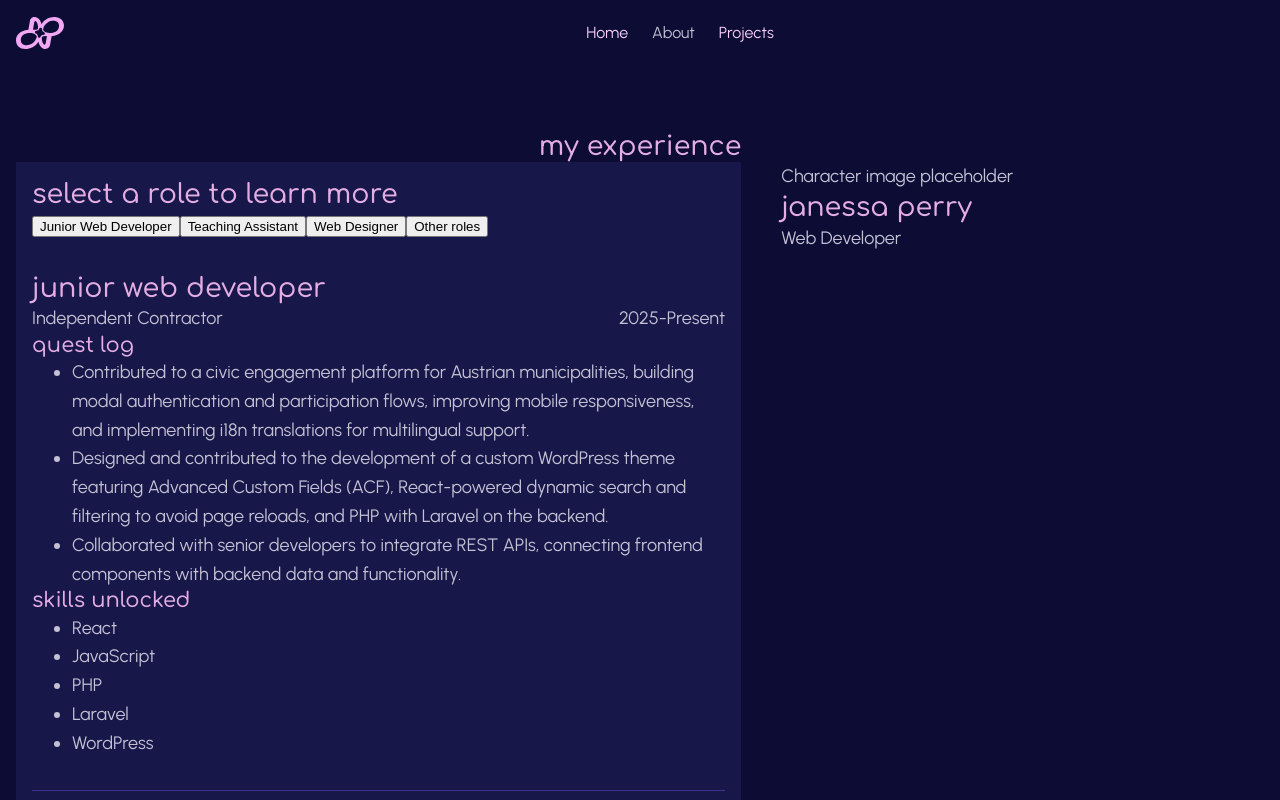
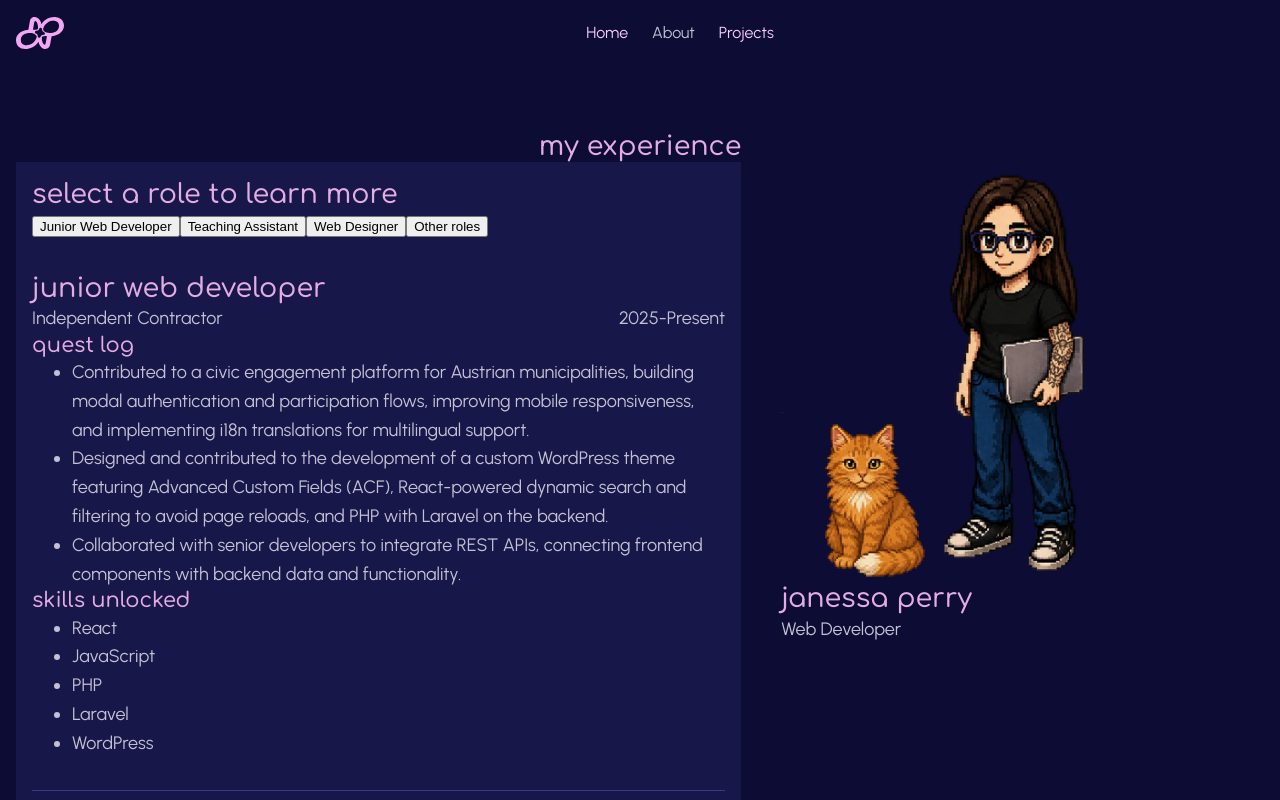
Before and after one commit to janessaperry/portfolio-vue, a Vue app: page /about in a window 1280 px wide. Shown: the top 800 px of the page. Built offline with nearby package versions, Linux system fonts and the light colour scheme.

Commit message:
update AboutView layout: replace avatar placeholder with images and adjust styles

```diff
--- a/src/views/AboutView.vue
+++ b/src/views/AboutView.vue
@@ -69,8 +69,11 @@
       </section>
     </section>
 
-    <section class="avatar-wrapper">
-      <div>Character image placeholder</div>
+    <section class="avatar-layout">
+      <div class="avatar-container">
+        <img src="@/assets/images/jp-laptop.png" alt="Character holding laptop" class="avatar-image">
+        <img src="@/assets/images/louie-sitting.png" alt="Character holding laptop" class="avatar-companion">
+      </div>
 
       <h2>Janessa Perry</h2>
       <p>Web Developer</p>
@@ -106,8 +109,26 @@
   gap: 1rem;
 }
 
-.avatar-wrapper {
+.avatar-layout {
   flex-basis: 40%;
+}
+
+.avatar-container {
+  position: relative;
+}
+
+.avatar-image {
+  display: block;
+  margin: 0 30% 0 auto;
+  height: 420px;
+}
+
+.avatar-companion {
+  display: block;
+  position: absolute;
+  bottom: 0;
+  left: 0;
+  max-width: 170px;
 }
 
 .divider {
```
